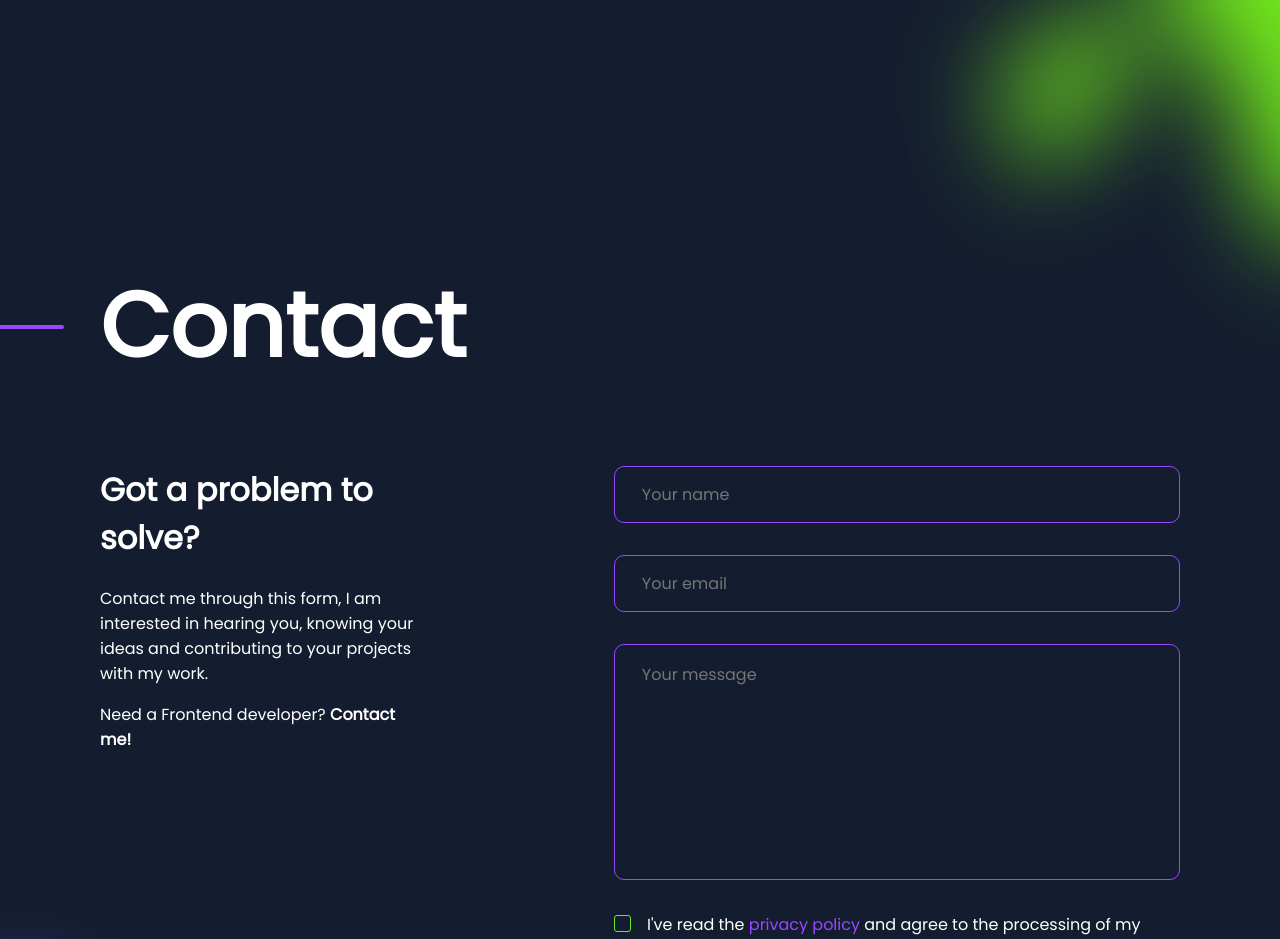
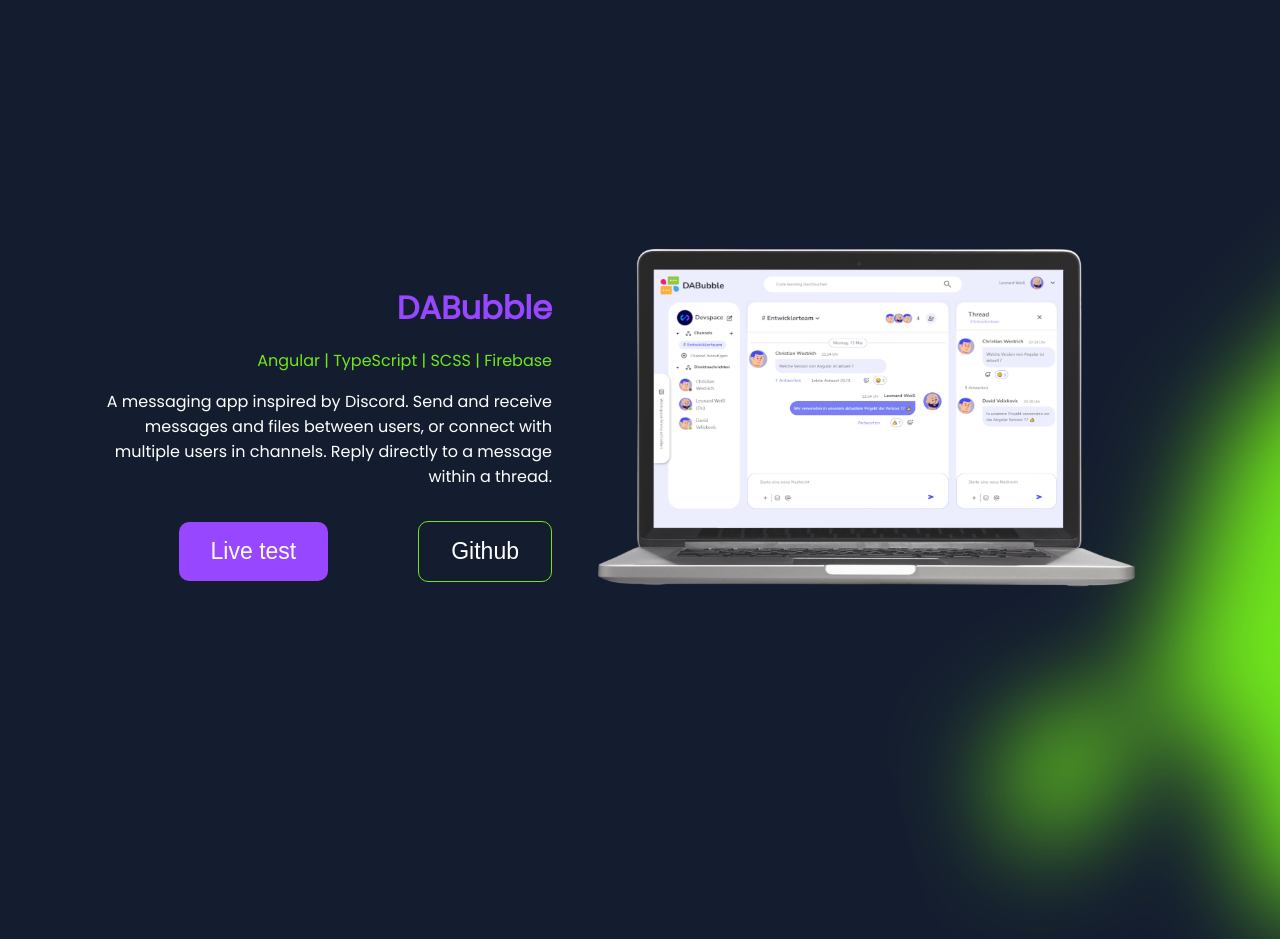
Before and after one commit to Raifiki/Portfolio, an Angular app: page / in a window 1280 px wide. Shown: the part 4620-5559 px from the top of the page. Built offline with nearby package versions, Linux system fonts and the light colour scheme.

Commit message:
add DABubble to portfolio projects

```diff
--- a/src/app/shared/data/projects.ts
+++ b/src/app/shared/data/projects.ts
@@ -38,6 +38,19 @@ export const PROJECTS_ENG: PortfolioProject[] = [
       description:  'A simple Jump-and-Run game based on an object-oriented approach. Help sharkie to find coins and poison bottles to fight against the killer whale.',
       urlGit: 'https://github.com/Raifiki/gameSharky',
       urlDemo: 'https://leonard-weiss.developerakademie.net/Projekte/M11_Sharkie/index.html'
+    },
+    {
+      name: 'DABubble',
+      imgPath: 'assets/images/projects/DABubble_Vorlage_Laptop.png',
+      technologies: [
+        'Angular',
+        'TypeScript',
+        'SCSS',
+        'Firebase'
+      ],
+      description:  'A messaging app inspired by Discord. Send and receive messages and files between users, or connect with multiple users in channels. Reply directly to a message within a thread.',
+      urlGit: 'https://github.com/Raifiki/DABubble',
+      urlDemo: 'https://leonard-weiss.developerakademie.net/angular-projects/dabubble/index.html'
     },
 ]
 
@@ -80,4 +93,17 @@ export const PROJECTS_DE: PortfolioProject[] = [
       urlGit: 'https://github.com/Raifiki/gameSharky',
       urlDemo: 'https://leonard-weiss.developerakademie.net/Projekte/M11_Sharkie/index.html'
     },
+    {
+      name: 'DABubble',
+      imgPath: 'assets/images/projects/DABubble_Vorlage_Laptop.png',
+      technologies: [
+        'Angular',
+        'TypeScript',
+        'SCSS',
+        'Firebase'
+      ],
+      description:  'Eine Messenger App bassierend auf Discord. Empfangen und senden von Nachrichten und Dateien zwischen Nutzern oder vernetze dich mit mehreren Nutzern in Channels. Anworte direkt auf eine Nachricht innerhalb eines Threads.',
+      urlGit: 'https://github.com/Raifiki/DABubble',
+      urlDemo: 'https://leonard-weiss.developerakademie.net/angular-projects/dabubble/index.html'
+    },
 ]
```
Also changed, not shown: src/assets/images/projects/DABubble_Vorlage_Laptop.png (added).
